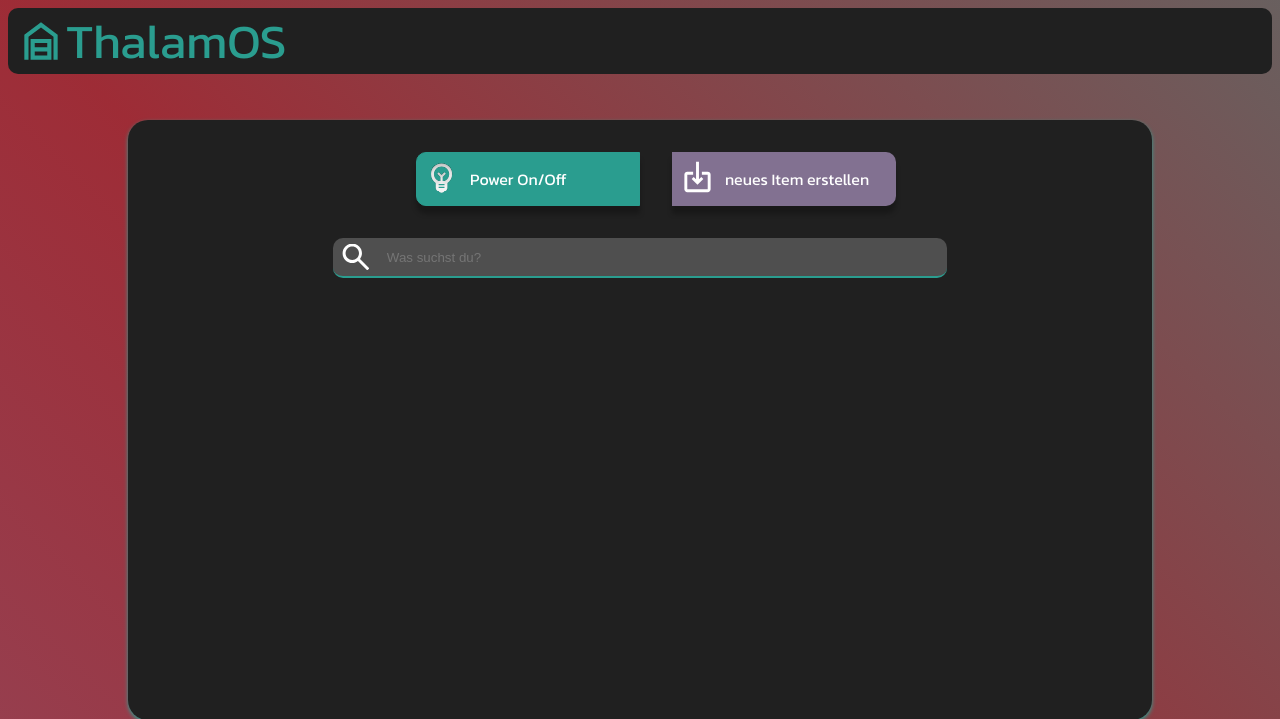
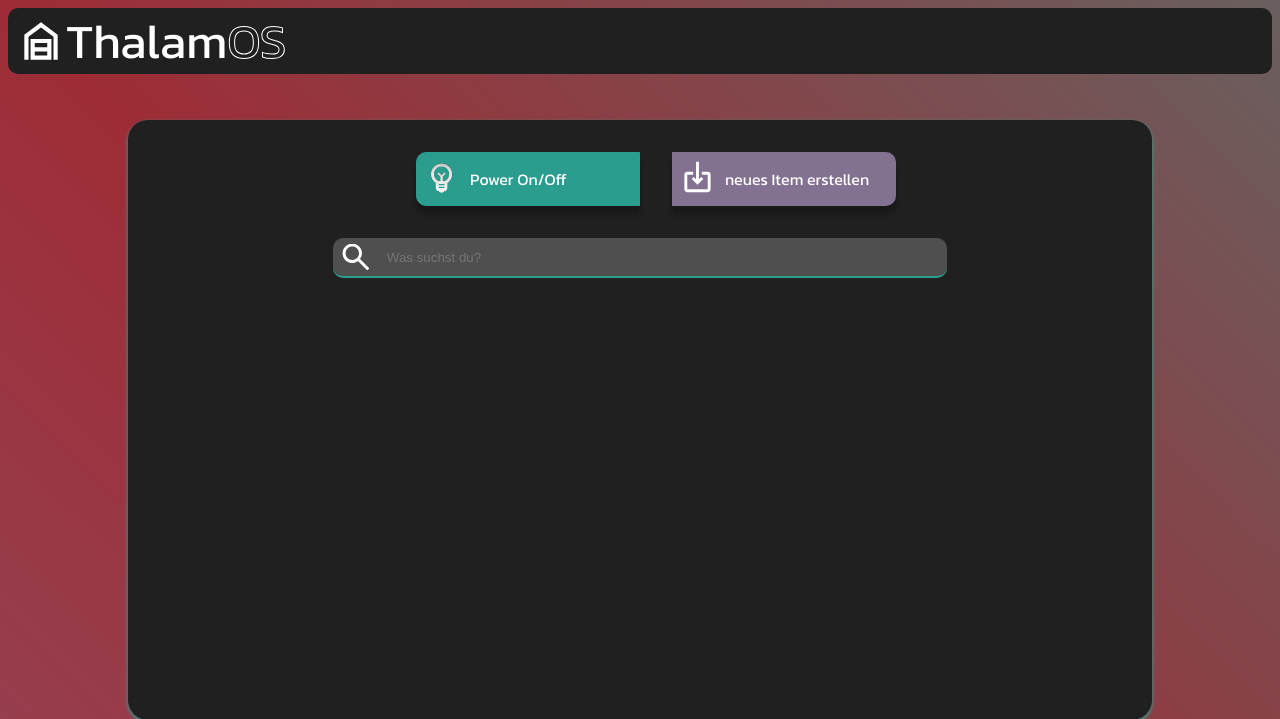
Before and after one commit to PixelWelt/ThalamOS, a Flask app: page / in a window 1280 px wide. Shown: the top 719 px of the page. Run offline with Flask 3, Linux system fonts and the light colour scheme; parts of the project's set-up code (start-up, migrations or seed data) failed here and were passed over.

Commit message:
feat: add favicon and web manifest files, update paths in HTML templates, and enhance logo styling

```diff
--- a/app/static/style.css
+++ b/app/static/style.css
@@ -128,12 +128,11 @@ main{
 }
 .logo-container span{
     display: flex;
-    width: 11.75rem;
     height: 2.3125rem;
     flex-direction: column;
     justify-content: center;
     flex-shrink: 0;
-    color: var(--accent-green);
+    color: white;
     font-family: Kanit;
     font-size: 3rem;
     font-style: normal;
@@ -149,6 +148,9 @@ main{
     margin-top: 2rem;
     overflow-y: scroll;
     overflow-x: hidden;
+    font-family: 'Kanit';
+    color: white;
+    text-align: center;
 }
 .resultTable{
     border-collapse: collapse;
@@ -238,9 +240,6 @@ main{
     overflow: auto;
     width: 80%;
     height: 80%;
-}
-.purple-logo span{
-    color: var(--accent-purple);
 }
 #createForm label {
     display: block;
@@ -389,3 +388,7 @@ hr{
 .item-buttons .btn:first-child{
     margin-left: 0;
 }
+.logo-os{
+    color: var(--secondary-bg) !important;
+    -webkit-text-stroke: 1px #FFFFFF;
+}
--- a/app/templates/search.html
+++ b/app/templates/search.html
@@ -6,21 +6,22 @@
     <link rel="preconnect" href="https://fonts.gstatic.com" crossorigin>
     <link href="https://fonts.googleapis.com/css2?family=Kanit:ital,wght@0,100;0,200;0,300;0,400;0,500;0,600;0,700;0,800;0,900;1,100;1,200;1,300;1,400;1,500;1,600;1,700;1,800;1,900&family=Roboto+Condensed:ital,wght@0,100..900;1,100..900&display=swap" rel="stylesheet">
     <meta name="viewport" content="width=device-width, initial-scale=1.0, maximum-scale=1.0, user-scalable=0"/>
-    <link rel="apple-touch-icon" sizes="180x180" href="/apple-touch-icon.png">
-    <link rel="icon" type="image/png" sizes="32x32" href="/favicon-32x32.png">
-    <link rel="icon" type="image/png" sizes="16x16" href="/favicon-16x16.png">
-    <link rel="manifest" href="/site.webmanifest">
+    <link rel="apple-touch-icon" sizes="180x180" href="/static/apple-touch-icon.png">
+    <link rel="icon" type="image/png" sizes="32x32" href="/static/favicon-32x32.png">
+    <link rel="icon" type="image/png" sizes="16x16" href="/static/favicon-16x16.png">
+    <link rel="manifest" href="/static/site.webmanifest">
     <title>ThalamOS</title>
 </head>
 <body class="home">
     <header>
         <div class="logo-container">
             <svg xmlns="http://www.w3.org/2000/svg" width="50" height="50" viewBox="0 0 50 50" fill="none">
-                <path d="M8.33331 43.75V18.75L25 6.25L41.6666 18.75V43.75H37.5V20.8333L25 11.4583L12.5 20.8333V43.75H8.33331ZM18.75 39.5833H31.25V35.4167H18.75V39.5833ZM18.75 31.25H31.25V27.0833H18.75V31.25ZM14.5833 43.75V22.9167H35.4166V43.75H14.5833Z" fill="#2A9D8F"/>
+                <path d="M8.33331 43.75V18.75L25 6.25L41.6666 18.75V43.75H37.5V20.8333L25 11.4583L12.5 20.8333V43.75H8.33331ZM18.75 39.5833H31.25V35.4167H18.75V39.5833ZM18.75 31.25H31.25V27.0833H18.75V31.25ZM14.5833 43.75V22.9167H35.4166V43.75H14.5833Z" fill="#ffffff"/>
             </svg>
             <span>
-                ThalamOS
+                Thalam
             </span>
+            <span class="logo-os">OS</span>
         </div>
     </header>
     <main>
@@ -74,7 +75,6 @@
     </main>
 
 
-</body>
 <script type="text/javascript" src="/static/logging.js"></script>
 <script>
     const API_URL = window.location.origin;
@@ -87,10 +87,10 @@
         const searchRequest = new Request(`${API_URL}/search/${searchTerm}`, {
             method: "GET",
         });
-
+        let data;
         try {
             const response = await fetch(searchRequest);
-            const data = await response.json();
+            data = await response.json();
             sendLog("INFO", `recieved the following search response: ${data} with typeof: ${typeof(data)}`);
         } catch (error) {
             sendLog("ERROR", `Search request failed: ${error}`);
```
Also changed, not shown: app/templates/createItem.html (+8 -7 lines), app/templates/item.jinja2 (+7 -6 lines), app/static/android-chrome-192x192.png (added), app/static/android-chrome-512x512.png (added), app/static/apple-touch-icon.png (added), app/static/favicon-16x16.png (added), app/static/favicon-32x32.png (added), app/static/favicon.ico (added), app/static/site.webmanifest (added).
